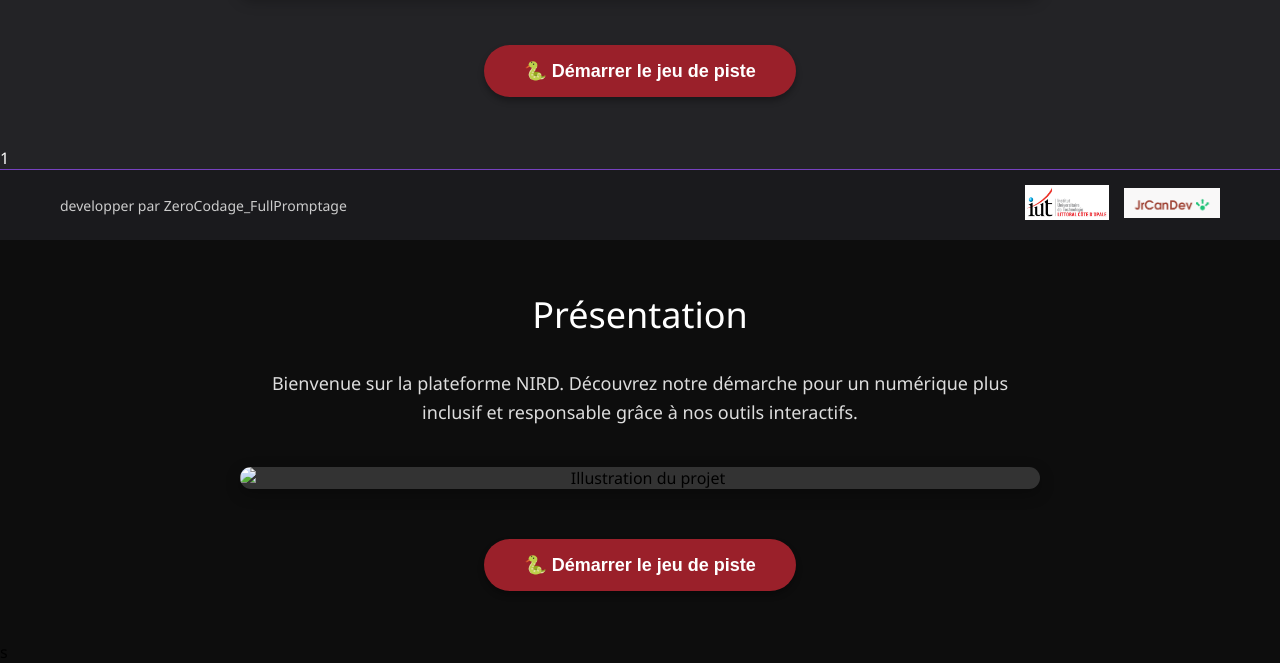
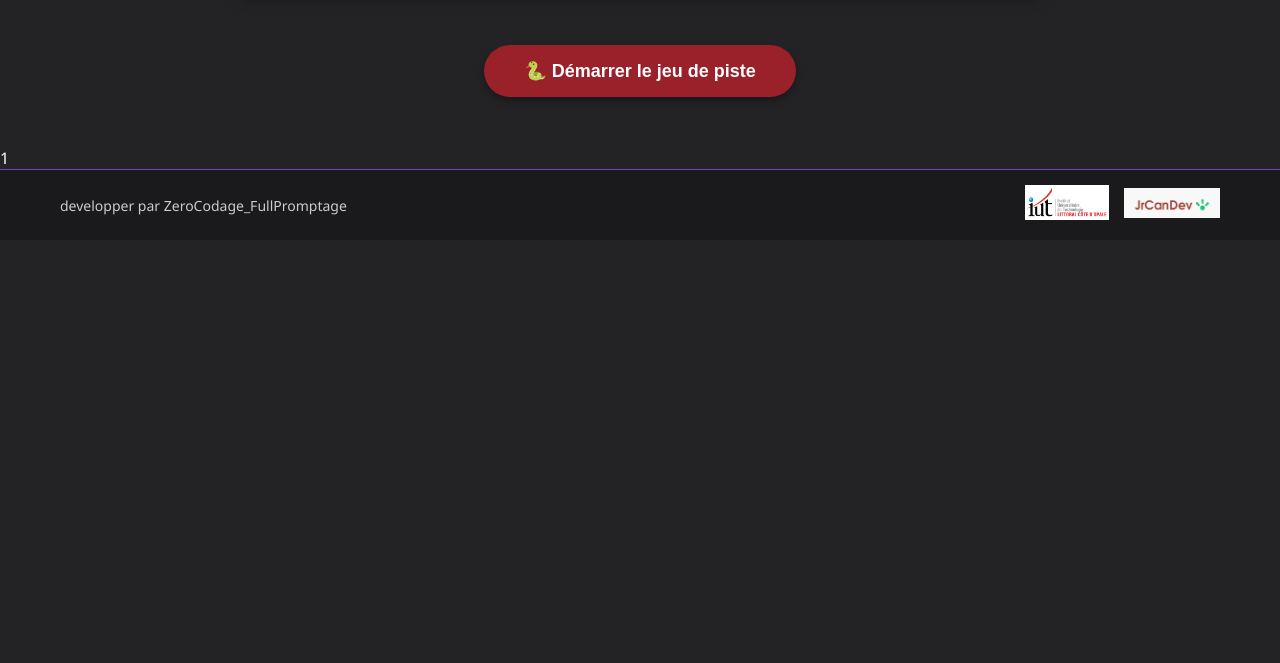
Before and after one commit to Lilian-Deceuninck-Cappelaere/Nuit_info_2025, a PHP site: page / in a window 1280 px wide. Shown: the part 1373-2036 px from the top of the page. After the commit the page ends 1593 px from the top, so only its background shows below. Run offline with PHP 8.4, Linux system fonts and the light colour scheme; some libraries are stand-ins or nearby versions.

Commit message:
modif fin

```diff
--- a/index.php
+++ b/index.php
@@ -1,38 +1,4 @@
 <?php
 include 'main.inc.php';
 ?>
-<main class="content-area">
-
-    <h2>Présentation</h2>
-    <p class="presentation-text">
-        Bienvenue sur la plateforme NIRD. Découvrez notre démarche pour un numérique plus inclusif et responsable grâce à nos outils interactifs.
-    </p>
-
-    <div class="image-container">
-        <img src="https://via.placeholder.com/800x400/333/ccc?text=Illustration+NIRD" alt="Illustration du projet">
-    </div>
-
-    <button id="startSnake" class="game-btn">
-        🐍 Démarrer le jeu de piste
-    </button>
-
-    <!-- Overlay du jeu -->
-    <div id="snakeOverlay" style="display:none; position:fixed; top:0; left:0; right:0; bottom:0;
-        background: rgba(0,0,0,0.85); justify-content:center; align-items:center; z-index:9999; flex-direction:column;">
-
-        <div style="position:relative; width:700px; height:500px; background:#111; border-radius:15px; overflow:hidden; display:flex; flex-direction:column;">
-            <button id="closeSnake" style="position:absolute; top:10px; right:10px; z-index:1000; padding:5px 10px; border:none; border-radius:5px; cursor:pointer;">❌</button>
-
-            <div id="score" style="color:white; font-size:18px; padding:10px;">Score: 0</div>
-            <div id="game" style="flex:1; position:relative; background:#222;"></div>
-
-            <div id="gameOver" style="display:none; position:absolute; top:50%; left:50%; transform:translate(-50%,-50%);
-                background:#333; color:white; padding:30px; border-radius:15px; text-align:center; z-index:100;">
-                <h2></h2>
-                <button id="restartBtn" style="margin-top:15px; padding:10px 20px; border:none; border-radius:10px; cursor:pointer;">Rejouer</button>
-            </div>
-        </div>
-    </div>
-
-</main>
-<script src="assets/script/script.js"></script>s
+<script src="assets/script/script.js"></script>
```
